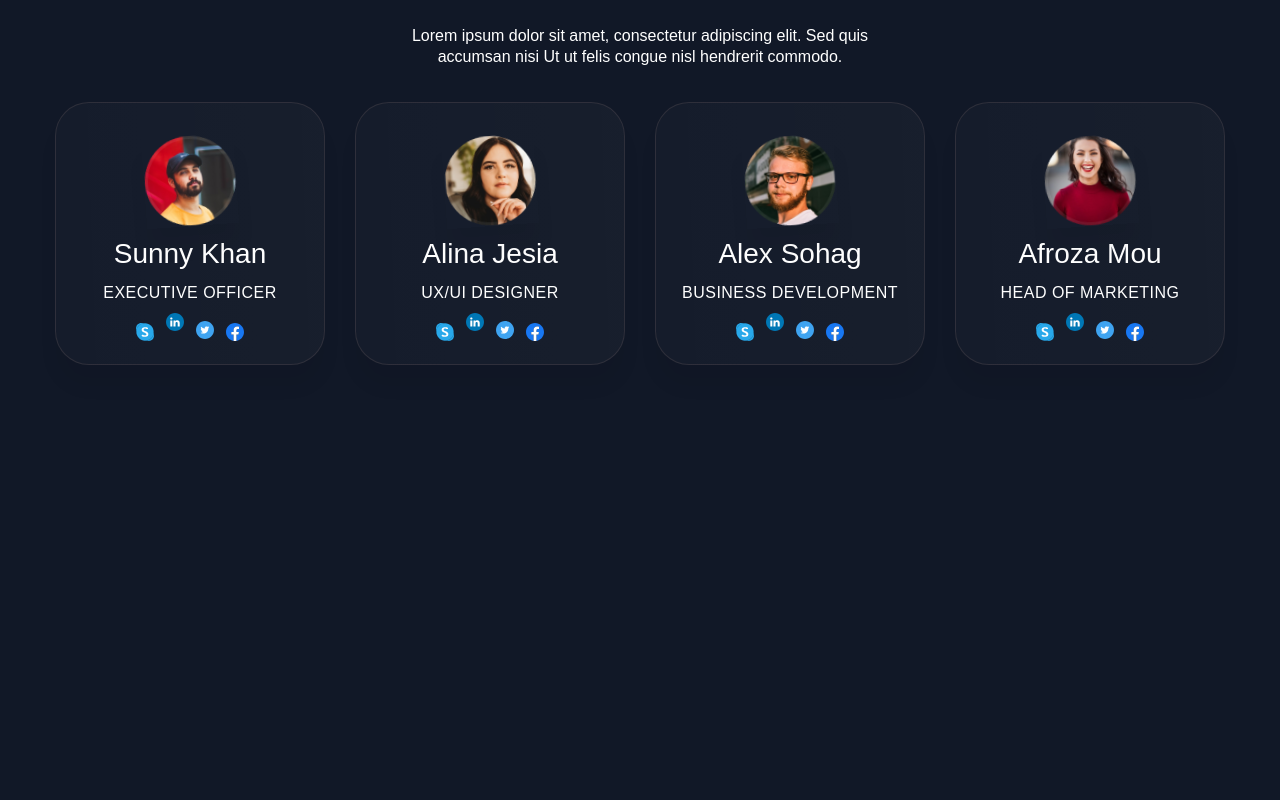
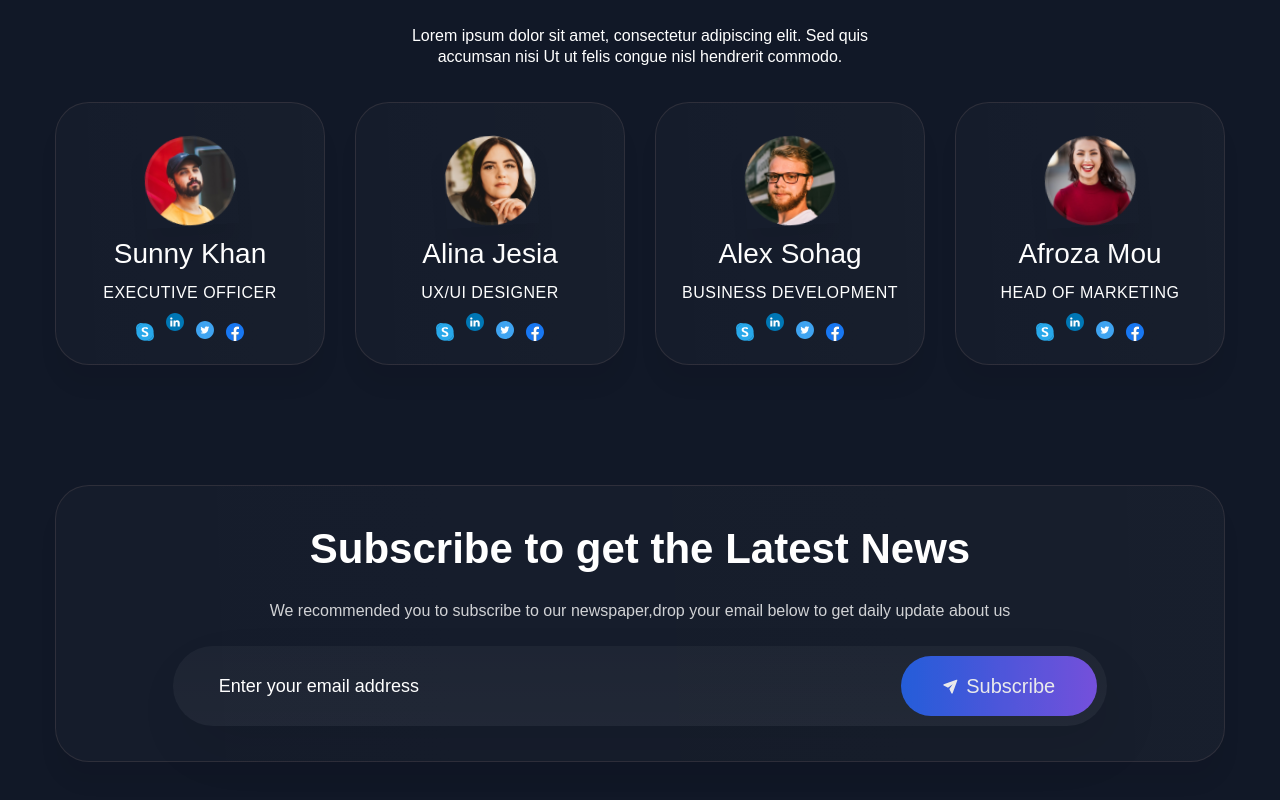
Before and after one commit to Mykola-Dzoban/sites, a plain HTML site: page virtual-reality-business-solutions/index.html in a window 1280 px wide. Shown: the part 3210-4010 px from the top of the page. Before the commit the page ends 3635 px from the top, so only its background shows below. Drawn offline with Linux system fonts and the light colour scheme; a web font is replaced by a local one.

Commit message:
added subscribe section

```diff
--- a/virtual-reality-business-solutions/index.html
+++ b/virtual-reality-business-solutions/index.html
@@ -448,7 +448,19 @@
     </section>
     <section>
       <div class="container">
-        <div class="content_wrapper"></div>
+        <div class="subscribe_content-wrapper">
+          <h2>Subscribe to get the Latest News</h2>
+          <p>We recommended you to subscribe to our newspaper,drop your email below to get daily update about us</p>
+          <form>
+            <input placeholder="Enter your email address" />
+            <button>
+              <svg width="15" height="15" viewBox="0 0 15 15" fill="none" xmlns="http://www.w3.org/2000/svg">
+                <path d="M9 14.6667C8.74867 14.6667 8.51667 14.5247 8.40333 14.298L6.42467 10.3407C6.316 10.1233 6.33467 9.86334 6.47267 9.66268L9.66667 5.33334L5.33667 8.52668C5.136 8.66534 4.876 8.68268 4.65867 8.57468L0.702001 6.59668C0.464668 6.47734 0.320001 6.22868 0.334668 5.96334C0.348668 5.69801 0.520001 5.46601 0.769334 5.37468L13.436 0.708009C13.6793 0.619342 13.9533 0.677342 14.138 0.862009C14.322 1.04534 14.382 1.32001 14.292 1.56401L9.62533 14.2307C9.53333 14.48 9.302 14.6513 9.03667 14.6653C9.02467 14.666 9.012 14.6667 9 14.6667Z" fill="white"/>
+                </svg>
+                Subscribe
+            </button>
+          </form>
+        </div>
       </div>
     </section>
   </main>
--- a/virtual-reality-business-solutions/responsive.scss
+++ b/virtual-reality-business-solutions/responsive.scss
@@ -95,4 +95,14 @@
   .team {
     grid-template-columns: repeat(1, 1fr);
   }
+  form{
+    width: 100%;
+    flex-direction: column;
+    align-items: center;
+    height: fit-content;
+    padding-left: 10px;
+  }
+  input{
+    width: 90%;
+  }
 }
--- a/virtual-reality-business-solutions/style.scss
+++ b/virtual-reality-business-solutions/style.scss
@@ -329,3 +329,62 @@ h1{
   -o-transform: scale(1.5);
   -webkit-animation: none;
 }
+/* Subscribe section */
+.subscribe_content-wrapper{
+  margin: 60px 0;
+  border: 1px solid #403e4693;
+  background: linear-gradient(268.12deg, rgba(254, 254, 255, 0.032) -11.04%, rgba(255, 255, 255, 0.018) 104.89%);
+  box-shadow: 0px 22px 18px rgba(0, 0, 0, 0.05);
+  border-radius: 34px;
+  -webkit-border-radius: 34px;
+  -moz-border-radius: 34px;
+  -ms-border-radius: 34px;
+  -o-border-radius: 34px;
+  padding: 35px 0;
+  @include flex($gap:20px,$direction:column,$align:center, $justify:center);
+}
+.subscribe_content-wrapper h2{
+  @include font-style(700, 42px, 55px,#fff);
+}
+.subscribe_content-wrapper p{
+  @include font-style(400, 16px, 30px,#fff);
+  opacity: 0.8;
+}
+
+form {
+  width: 80%;
+  display:flex;
+  flex-direction:row;
+  background: linear-gradient(180deg, rgba(254, 254, 255, 0.0348) 0%, rgba(255, 255, 255, 0.048) 100%);
+  box-shadow: 10px 24px 54px rgba(0, 0, 0, 0.07);
+  border-radius: 70px;
+  padding: 10px;
+  padding-left: 44px;
+  height: 80px;
+}
+
+input {
+  background: transparent;
+  flex-grow:2;
+  border:none;
+  @include font-style(400, 18px, 30px,#fff);
+}
+input::placeholder{
+  @include font-style(400, 18px, 30px,#fff);
+  font-family: 'Rubik', sans-serif;
+}
+input:focus {
+  outline: none;
+}
+
+form:focus-within {
+  outline: 1px solid rgb(113, 113, 131);
+}
+
+form button{
+  @include flex($gap:8px,$direction:row,$align:center, $justify:center);
+  @include font-style(400, 20px, 30px,#fff);
+  @include button(15px,196px);
+  opacity: 0.9;
+  border-radius: 70px;
+}
```
Also changed, not shown: virtual-reality-business-solutions/responsive.css, virtual-reality-business-solutions/style.css, 2 other files.
